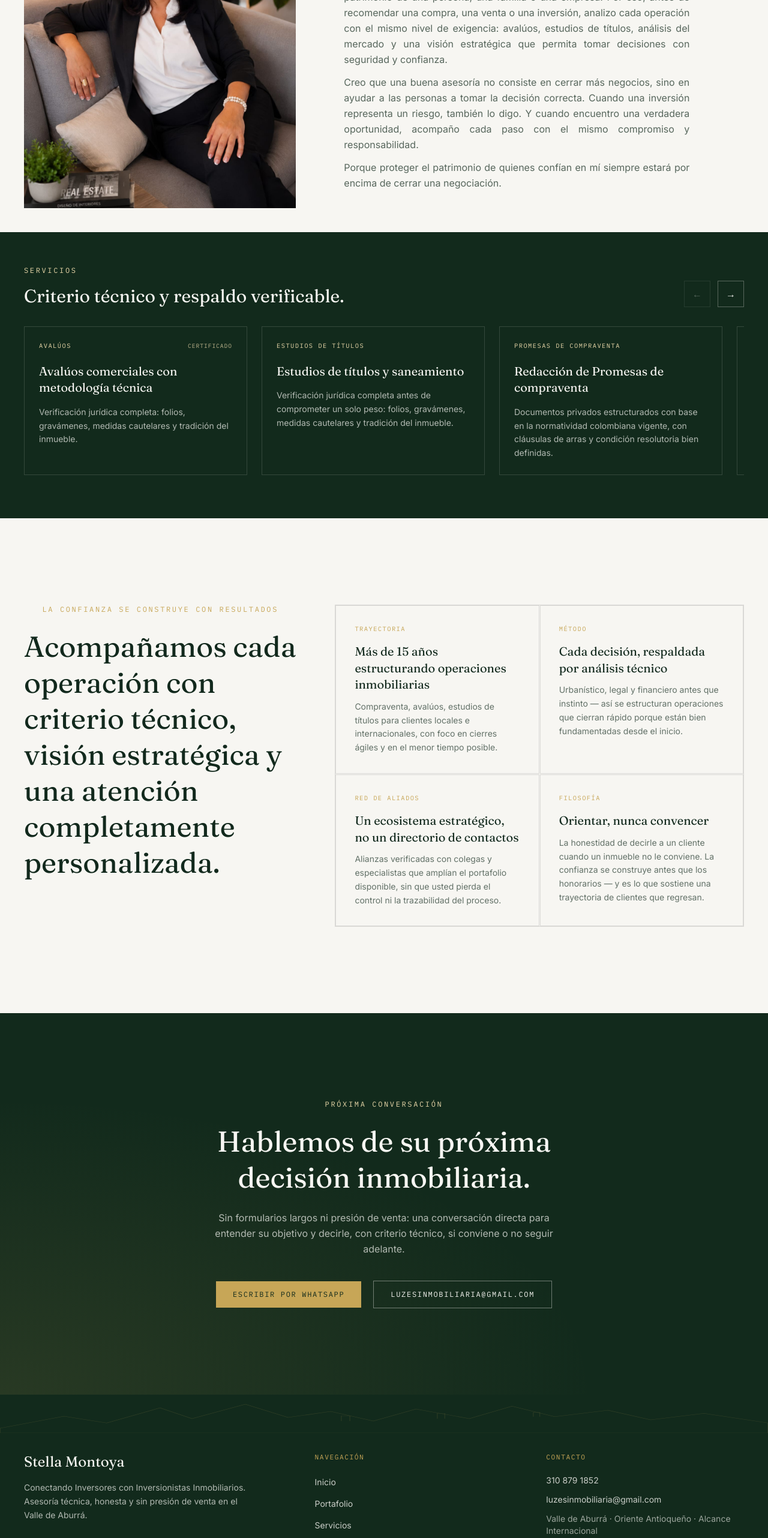
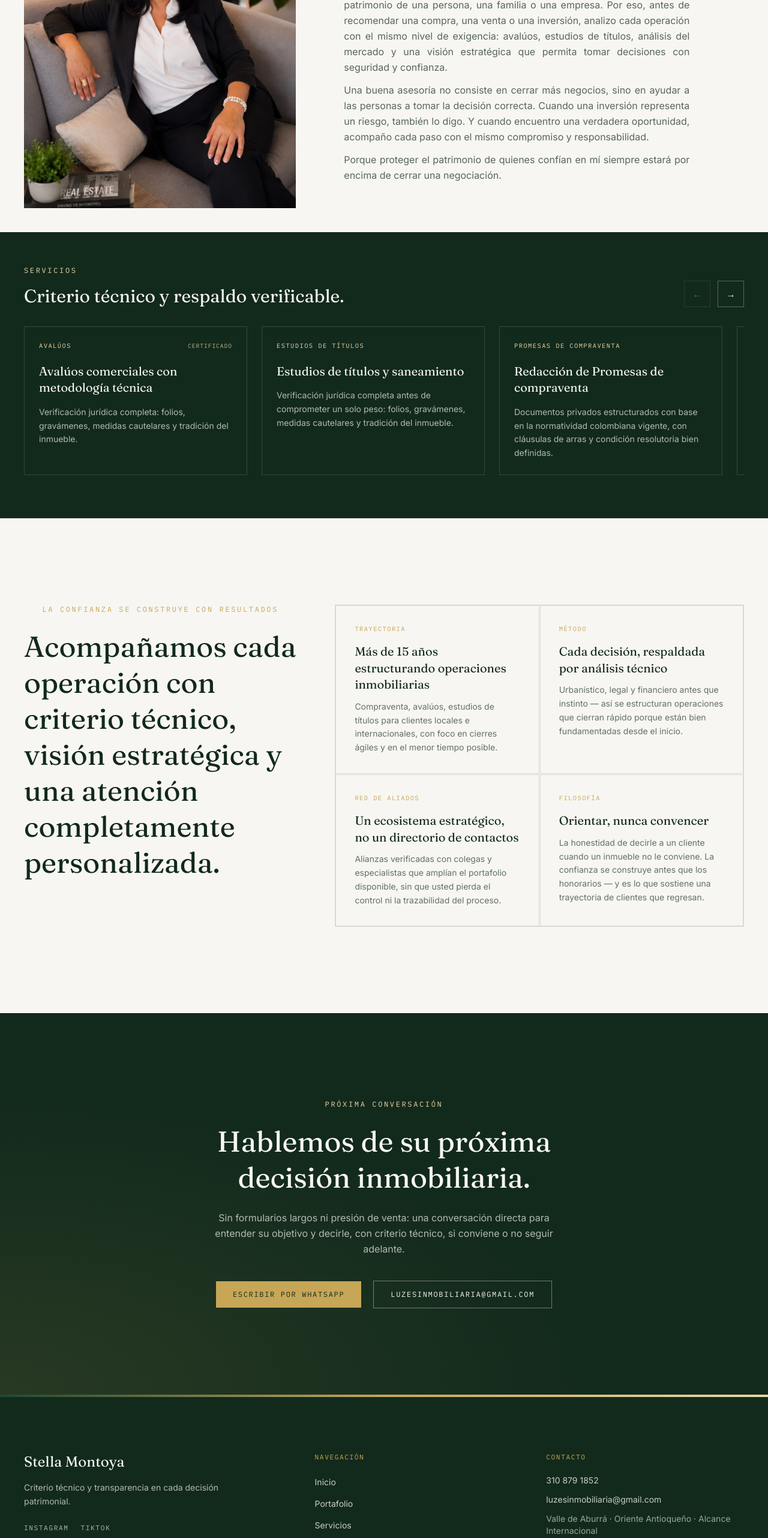
Before and after one commit to StellaMontoya/Stella-Montoya, a Next.js app: page / in a window 1280 px wide. Shown: the part 1060-3624 px from the top of the page at 60% size. Built offline with nearby package versions, Linux system fonts and the light colour scheme.

Commit message:
Simplificar frase del footer, quitar redundancia y limite geografico

```diff
--- a/components/layout/Footer.tsx
+++ b/components/layout/Footer.tsx
@@ -1,15 +1,14 @@
 import Link from "next/link";
 import { navItems, siteConfig } from "@/config/nav";
-import { HorizonLine } from "@/components/ui/HorizonLine";
 
 export function Footer() {
   const year = new Date().getFullYear();
 
   return (
     <footer className="relative overflow-hidden bg-pine-deep text-paper">
-      <HorizonLine
-        tone="gold"
-        className="absolute inset-x-0 top-0 h-16 w-full opacity-20"
+      <div
+        aria-hidden="true"
+        className="absolute inset-x-0 top-0 h-1 w-full bg-gradient-to-r from-pine via-gold to-gold-soft"
       />
 
       <div className="mx-auto max-w-7xl px-6 pb-10 pt-24 lg:px-10">
@@ -17,8 +16,8 @@ export function Footer() {
           <div>
             <p className="font-display text-2xl">{siteConfig.name}</p>
             <p className="mt-4 max-w-sm text-sm leading-relaxed text-paper/70">
-              {siteConfig.tagline}. Asesoría técnica, honesta y sin presión de
-              venta en el Valle de Aburrá.
+              Criterio técnico y transparencia en cada decisión
+              patrimonial.
             </p>
             <div className="mt-6 flex gap-5 font-mono text-[0.7rem] uppercase tracking-[0.14em] text-paper/70">
               <a
--- a/components/sections/AboutStella.tsx
+++ b/components/sections/AboutStella.tsx
@@ -58,7 +58,7 @@ export function AboutStella() {
               seguridad y confianza.
             </p>
             <p className="mt-3 max-w-xl text-base leading-relaxed text-ink/70 text-justify">
-              Creo que una buena asesoría no consiste en cerrar más negocios,
+              Una buena asesoría no consiste en cerrar más negocios,
               sino en ayudar a las personas a tomar la decisión correcta.
               Cuando una inversión representa un riesgo, también lo digo. Y
               cuando encuentro una verdadera oportunidad, acompaño cada paso
--- a/config/nav.ts
+++ b/config/nav.ts
@@ -2,7 +2,7 @@ export const siteConfig = {
   name: "Stella Montoya",
   tagline: "Conectando Inversores con Inversionistas Inmobiliarios",
   description:
-    "Asesoría inmobiliaria estratégica en el Valle de Aburrá: compraventa, avalúos, estudios de títulos y promesas de compraventa, con criterio técnico y sin presión de venta.",
+    "Inteligencia Patrimonial Inmobiliaria en el Valle de Aburrá: avalúos, estudios de títulos, análisis de mercado y estrategia patrimonial, con criterio técnico y transparencia absoluta.",
   url: "https://stellamontoya.com",
   locale: "es_CO",
   phoneDisplay: "310 879 1852",
```
